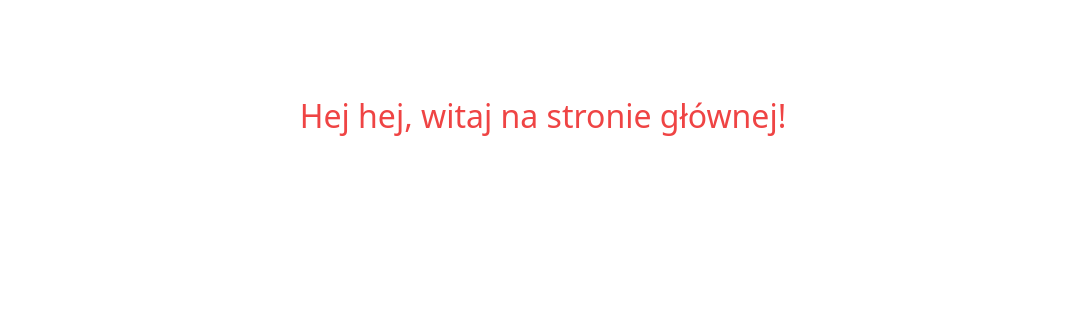
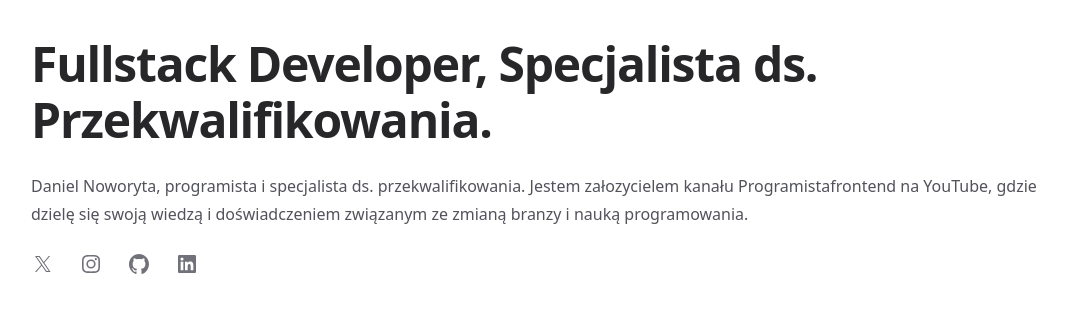
Before and after one commit to Dan86de/daniel-noworyta-page, a Next.js app: page / in a window 1280 px wide. Shown: the top 312 px of the page, without its empty margins (97-1164 px from the left). Built offline with nearby package versions, Linux system fonts and the light colour scheme; no server answers.

Commit message:
Working on main page.

```diff
--- a/src/app/page.tsx
+++ b/src/app/page.tsx
@@ -1,9 +1,53 @@
+import Link from "next/link";
+import React from "react";
+
+import { Container } from "@/components/Container.tsx";
+import {
+  GitHubIcon,
+  InstagramIcon,
+  LinkedInIcon,
+  XIcon,
+} from "@/components/SocialIcons.tsx";
+
+function SocialLink({
+  icon: Icon,
+  ...props
+}: React.ComponentPropsWithoutRef<typeof Link> & {
+  icon: React.ComponentType<{ className?: string }>;
+}) {
+  return (
+    <Link className="group -m-1 p-1" {...props}>
+      <Icon className="h-6 w-6 fill-zinc-500 transition group-hover:fill-zinc-600 dark:fill-zinc-400 dark:group-hover:fill-zinc-300" />
+    </Link>
+  );
+}
+
 export default function Home() {
   return (
-    <main className="flex min-h-screen flex-col items-center justify-between p-24">
-      <h1 className={"text-4xl text-red-500"}>
-        {"Hej hej, witaj na stronie głównej!"}
+    <Container className="mt-9">
+      <h1 className="text-4xl font-bold tracking-tight text-zinc-800 sm:text-5xl dark:text-zinc-100">
+        Fullstack Developer, Specjalista ds. Przekwalifikowania.
       </h1>
-    </main>
+      <p className="mt-6 text-base text-zinc-600 dark:text-zinc-400">
+        Daniel Noworyta, programista i specjalista ds. przekwalifikowania.
+        Jestem załozycielem kanału Programistafrontend na YouTube, gdzie dzielę
+        się swoją wiedzą i doświadczeniem związanym ze zmianą branzy i nauką
+        programowania.
+      </p>
+      <div className="mt-6 flex gap-6">
+        <SocialLink href="#" aria-label="Follow on X" icon={XIcon} />
+        <SocialLink
+          href="#"
+          aria-label="Follow on Instagram"
+          icon={InstagramIcon}
+        />
+        <SocialLink href="#" aria-label="Follow on GitHub" icon={GitHubIcon} />
+        <SocialLink
+          href="#"
+          aria-label="Follow on LinkedIn"
+          icon={LinkedInIcon}
+        />
+      </div>
+    </Container>
   );
 }
--- /dev/null
+++ b/src/components/SocialIcons.tsx
@@ -0,0 +1,38 @@
+import React from "react";
+
+export function XIcon(props: React.ComponentPropsWithoutRef<"svg">) {
+  return (
+    <svg viewBox="0 0 24 24" aria-hidden="true" {...props}>
+      <path d="M13.3174 10.7749L19.1457 4H17.7646L12.7039 9.88256L8.66193 4H4L10.1122 12.8955L4 20H5.38119L10.7254 13.7878L14.994 20H19.656L13.3171 10.7749H13.3174ZM11.4257 12.9738L10.8064 12.0881L5.87886 5.03974H8.00029L11.9769 10.728L12.5962 11.6137L17.7652 19.0075H15.6438L11.4257 12.9742V12.9738Z" />
+    </svg>
+  );
+}
+
+export function InstagramIcon(props: React.ComponentPropsWithoutRef<"svg">) {
+  return (
+    <svg viewBox="0 0 24 24" aria-hidden="true" {...props}>
+      <path d="M12 3c-2.444 0-2.75.01-3.71.054-.959.044-1.613.196-2.185.418A4.412 4.412 0 0 0 4.51 4.511c-.5.5-.809 1.002-1.039 1.594-.222.572-.374 1.226-.418 2.184C3.01 9.25 3 9.556 3 12s.01 2.75.054 3.71c.044.959.196 1.613.418 2.185.23.592.538 1.094 1.039 1.595.5.5 1.002.808 1.594 1.038.572.222 1.226.374 2.184.418C9.25 20.99 9.556 21 12 21s2.75-.01 3.71-.054c.959-.044 1.613-.196 2.185-.419a4.412 4.412 0 0 0 1.595-1.038c.5-.5.808-1.002 1.038-1.594.222-.572.374-1.226.418-2.184.044-.96.054-1.267.054-3.711s-.01-2.75-.054-3.71c-.044-.959-.196-1.613-.419-2.185A4.412 4.412 0 0 0 19.49 4.51c-.5-.5-1.002-.809-1.594-1.039-.572-.222-1.226-.374-2.184-.418C14.75 3.01 14.444 3 12 3Zm0 1.622c2.403 0 2.688.009 3.637.052.877.04 1.354.187 1.67.31.421.163.72.358 1.036.673.315.315.51.615.673 1.035.123.317.27.794.31 1.671.043.95.052 1.234.052 3.637s-.009 2.688-.052 3.637c-.04.877-.187 1.354-.31 1.67-.163.421-.358.72-.673 1.036a2.79 2.79 0 0 1-1.035.673c-.317.123-.794.27-1.671.31-.95.043-1.234.052-3.637.052s-2.688-.009-3.637-.052c-.877-.04-1.354-.187-1.67-.31a2.789 2.789 0 0 1-1.036-.673 2.79 2.79 0 0 1-.673-1.035c-.123-.317-.27-.794-.31-1.671-.043-.95-.052-1.234-.052-3.637s.009-2.688.052-3.637c.04-.877.187-1.354.31-1.67.163-.421.358-.72.673-1.036.315-.315.615-.51 1.035-.673.317-.123.794-.27 1.671-.31.95-.043 1.234-.052 3.637-.052Z" />
+      <path d="M12 15a3 3 0 1 1 0-6 3 3 0 0 1 0 6Zm0-7.622a4.622 4.622 0 1 0 0 9.244 4.622 4.622 0 0 0 0-9.244Zm5.884-.182a1.08 1.08 0 1 1-2.16 0 1.08 1.08 0 0 1 2.16 0Z" />
+    </svg>
+  );
+}
+
+export function GitHubIcon(props: React.ComponentPropsWithoutRef<"svg">) {
+  return (
+    <svg viewBox="0 0 24 24" aria-hidden="true" {...props}>
+      <path
+        fillRule="evenodd"
+        clipRule="evenodd"
+        d="M12 2C6.475 2 2 6.588 2 12.253c0 4.537 2.862 8.369 6.838 9.727.5.09.687-.218.687-.487 0-.243-.013-1.05-.013-1.91C7 20.059 6.35 18.957 6.15 18.38c-.113-.295-.6-1.205-1.025-1.448-.35-.192-.85-.667-.013-.68.788-.012 1.35.744 1.538 1.051.9 1.551 2.338 1.116 2.912.846.088-.666.35-1.115.638-1.371-2.225-.256-4.55-1.14-4.55-5.062 0-1.115.387-2.038 1.025-2.756-.1-.256-.45-1.307.1-2.717 0 0 .837-.269 2.75 1.051.8-.23 1.65-.346 2.5-.346.85 0 1.7.115 2.5.346 1.912-1.333 2.75-1.05 2.75-1.05.55 1.409.2 2.46.1 2.716.637.718 1.025 1.628 1.025 2.756 0 3.934-2.337 4.806-4.562 5.062.362.32.675.936.675 1.897 0 1.371-.013 2.473-.013 2.82 0 .268.188.589.688.486a10.039 10.039 0 0 0 4.932-3.74A10.447 10.447 0 0 0 22 12.253C22 6.588 17.525 2 12 2Z"
+      />
+    </svg>
+  );
+}
+
+export function LinkedInIcon(props: React.ComponentPropsWithoutRef<"svg">) {
+  return (
+    <svg viewBox="0 0 24 24" aria-hidden="true" {...props}>
+      <path d="M18.335 18.339H15.67v-4.177c0-.996-.02-2.278-1.39-2.278-1.389 0-1.601 1.084-1.601 2.205v4.25h-2.666V9.75h2.56v1.17h.035c.358-.674 1.228-1.387 2.528-1.387 2.7 0 3.2 1.778 3.2 4.091v4.715zM7.003 8.575a1.546 1.546 0 01-1.548-1.549 1.548 1.548 0 111.547 1.549zm1.336 9.764H5.666V9.75H8.34v8.589zM19.67 3H4.329C3.593 3 3 3.58 3 4.297v15.406C3 20.42 3.594 21 4.328 21h15.338C20.4 21 21 20.42 21 19.703V4.297C21 3.58 20.4 3 19.666 3h.003z" />
+    </svg>
+  );
+}
```
